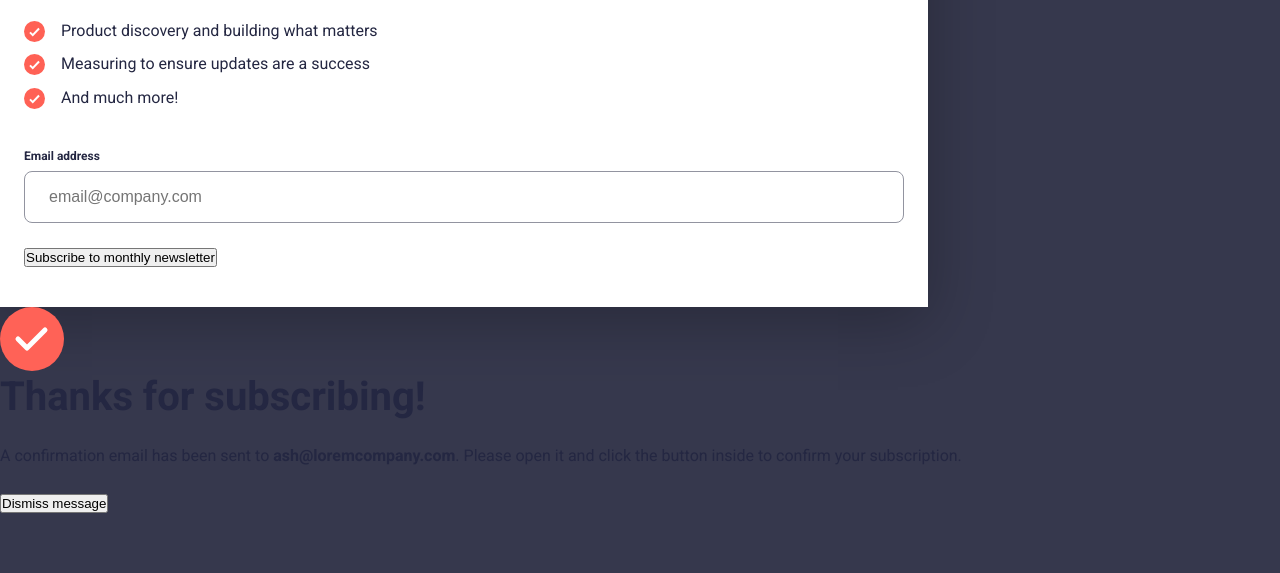
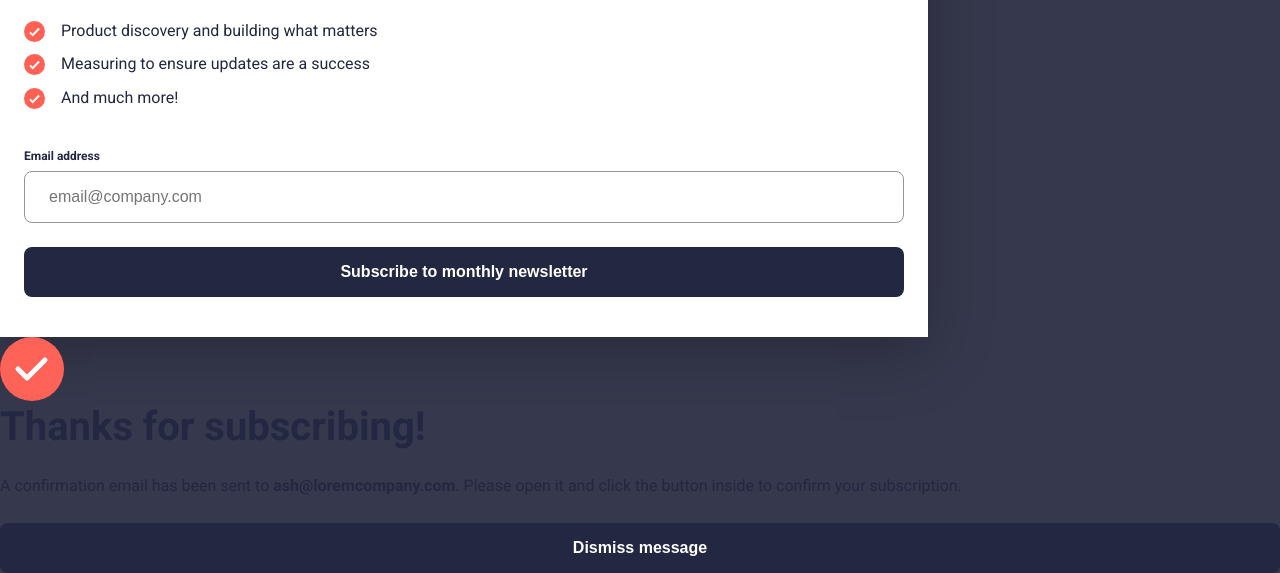
Before and after one commit to pekyi1/Newsletter-Sign-up-Form, a plain HTML site: page index.html in a window 1280 px wide. Shown: the part 1065-1638 px from the top of the page. Before the commit the page ends 1578 px from the top, so only its background shows below. Drawn offline with Linux system fonts and the light colour scheme.

Commit message:
Create primary button styles

```diff
--- a/styles.css
+++ b/styles.css
@@ -155,3 +155,27 @@ input[type="email"].error {
   background-color: var(--color-error-bg);
   color: var(--color-error-text);
 }
+
+.btn-primary {
+  width: 100%;
+  padding: 1rem;
+  background-color: var(--color-dark-slate-grey);
+  color: var(--color-white);
+  border: none;
+  border-radius: 8px;
+  font-size: 1rem;
+  font-weight: 700;
+  cursor: pointer;
+  transition: background-color 0.3s ease, box-shadow 0.3s ease, transform 0.1s ease;
+}
+
+.btn-primary:hover {
+  background: linear-gradient(90deg, #FF6257 0%, #FF6257 100%);
+  /* Solid brand color on hover as per some designs, or gradient */
+  background-color: var(--color-primary-hover);
+  box-shadow: 0px 10px 20px rgba(255, 98, 87, 0.4);
+}
+
+.btn-primary:active {
+  transform: scale(0.98);
+}
```
